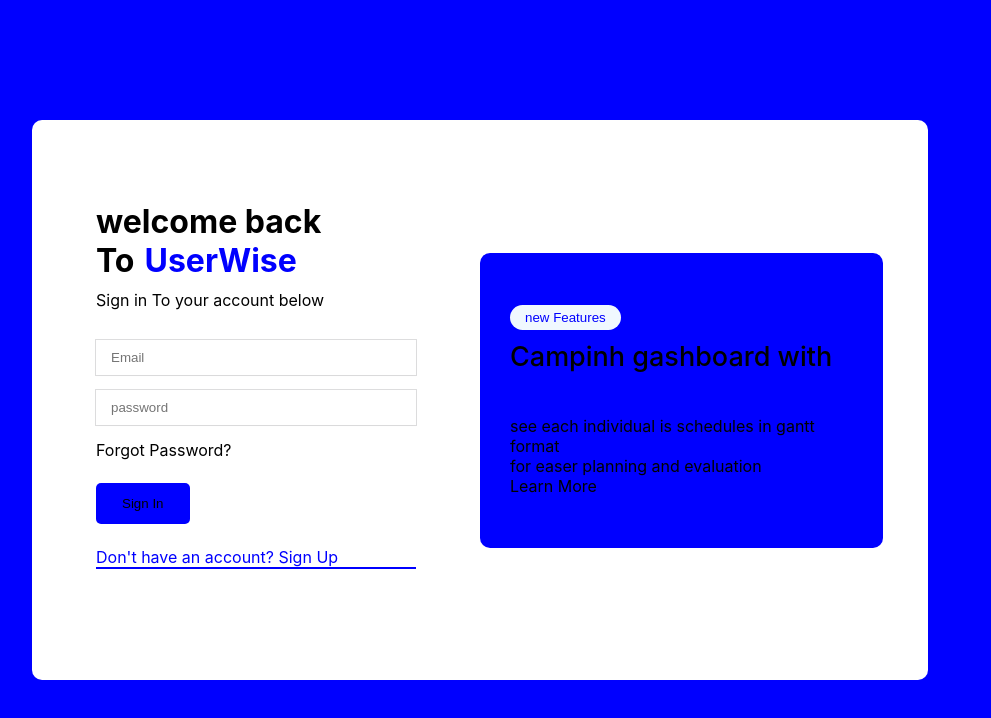
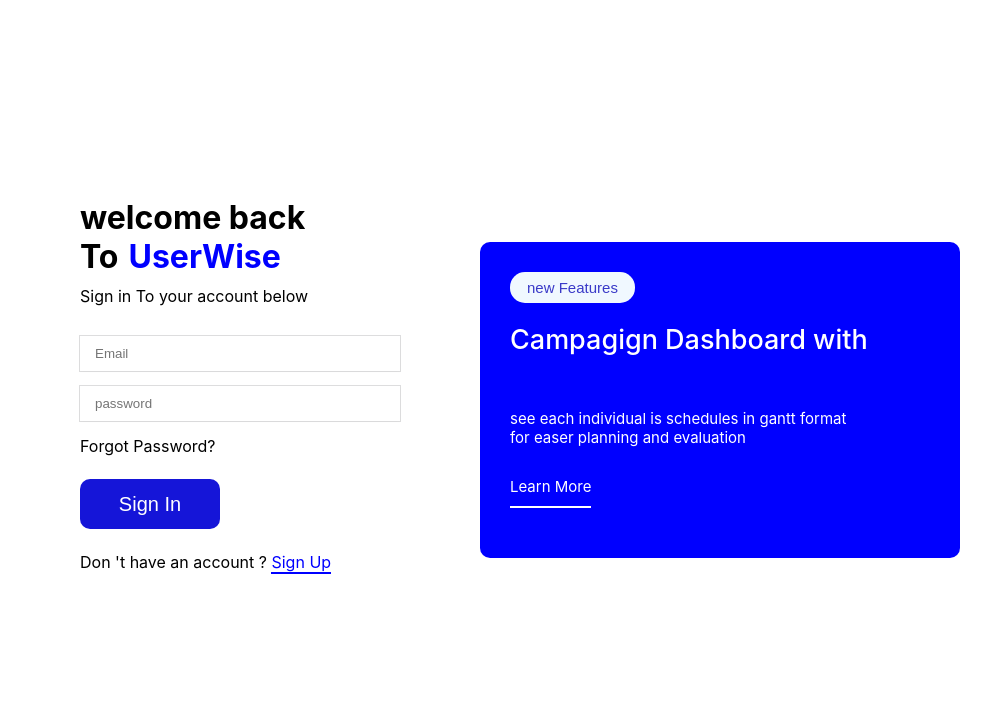
Before and after one commit to webskyneofficiall/webskyne-crm, a Next.js app: page /signin in a window 1280 px wide. Shown: the top 718 px of the page, without its empty margins (160-1151 px from the left). Built offline with nearby package versions, Linux system fonts and the light colour scheme.

Commit message:
[SIGNUP/SIGNIN] background color remove and button hover added

```diff
--- a/pages/signin/Signup.module.css
+++ b/pages/signin/Signup.module.css
@@ -1,5 +1,5 @@
 .signinup {
-    background: blue;
+
     height: 100vh;
     display: flex;
     justify-content: center;
@@ -9,12 +9,11 @@
 .limiter {
     background: white;
     border-radius: 10px;
-    /* border: 5px solid red; */
-    width: 70%;
+    width: 75%;
     height: 70vh;
     display: grid;
     grid-template-columns: 50% 50%;
-    /* justify-content: space-around; */
+    justify-content: space-around;
     align-items: center;
 
 }
@@ -25,10 +24,9 @@
 
 .submit {
     margin: 23px 0px;
-    background-color: blue;
     border: none;
-    padding: 13px 26px;
     border-radius: 5px;
+    font-size: 20px;
 }
 
 .form {
@@ -55,24 +53,33 @@
 }
 
 .privicy {
-    font-size: 12px;
+    font-size: 10px;
+    font-weight: 500;
 }
 
 
 
 /* rightpage css  */
+
 .signuprighttemp {
     width: 100%;
     display: flex;
-    position: relative;
     justify-content: center;
     align-items: center;
 }
 
 .signuprighttemp_in {
+    position: relative;
     padding: 30px 20px;
+    z-index: 1;
+}
+
+.signuprighttemp_in_data {
     background-color: rgb(196, 235, 235);
+    position: relative;
+    padding: 30px 20px;
     z-index: 1;
+    z-index: 3;
 }
 
 .signuprighttemp_icon {
@@ -104,13 +111,13 @@
 }
 
 .bodersignup {
-    top: 30px;
-    right: 80px;
+    top: 15%;
+    right: -12px;
     position: absolute;
     background-color: blue;
     width: 310px;
     height: 350px;
-    /* z-index: -1; */
+    z-index: -1;
 }
 
 
@@ -121,44 +128,103 @@
     background-color: blue;
     border-radius: 10px;
     height: 100%;
-    width: 90%;
+    color: white;
     padding: 30px 0px;
     position: relative;
 }
 
 .loginrighttemp_in {
-    padding: 22px 30px;
+    padding: 0px 30px;
 }
 
 .loginrighttemp_icon {
     background-color: aliceblue;
-    color: blue;
-    padding: 5px 15px;
+    color: rgb(58, 58, 200);
+    padding: 7px 17px;
     border: none;
     border-radius: 15px;
+    font-weight: 500;
+    font-size: 15px;
 }
 
+
 .loginrighttemp_body {
-    margin: 10px 0px;
+    margin: 20px 0px;
     font-size: 27px;
     font-weight: 500;
 }
 
-.loginrighttemp_body {
-    display: flex;
-    justify-content: center;
-    align-items: center;
+.loginrighttemp_desc {
+    /* margin: 10px; */
+    font-size: 15px;
 }
 
-/* .boderlogin{
-    padding: 0px 20px;
+.subbmithover {
+    width: 140px;
+    height: 50px;
+    border: none;
+    outline: none;
+    color: #fff;
+    background: rgb(21, 21, 216);
+    cursor: pointer;
+    position: relative;
+    z-index: 0;
+    border-radius: 10px;
+}
+
+.subbmithover:before {
+    content: '';
+    background: linear-gradient(45deg, #ff0000, #ff7300, #fffb00, #48ff00, #00ffd5, #002bff, #7a00ff, #ff00c8, #ff0000);
+    position: absolute;
+    top: -2px;
+    left: -2px;
+    background-size: 400%;
+    z-index: -1;
+    filter: blur(5px);
+    width: calc(100% + 4px);
+    height: calc(100% + 4px);
+    animation: glowing 20s linear infinite;
+    opacity: 0;
+    transition: opacity .3s ease-in-out;
+    border-radius: 10px;
+}
+
+
+
+.subbmithover:active:after {
+    background: transparent;
+}
+
+.subbmithover:hover:before {
+    opacity: 1;
+    background: #111;
+
+}
+
+.subbmithover:after {
+    z-index: -1;
+    content: '';
+    position: absolute;
     width: 100%;
-    height:21vh;
-    margin-top: 50px;
-    margin-left: 50px;
-    background-color: black;
+    height: 100%;
+    left: 0;
+    top: 0;
+    border-radius: 10px;
+}
 
-} */
+@keyframes glowing {
+    0% {
+        background-position: 0 0;
+    }
+
+    50% {
+        background-position: 400% 0;
+    }
+
+    100% {
+        background-position: 0 0;
+    }
+}
 
 @media (max-width: 1000px) {
     .right_icon {
@@ -167,7 +233,6 @@
 
     .limiter {
         grid-template-columns: 100%;
-        /* justify-content: space-around; */
         width: 100%;
     }
 
--- a/pages/signin/index.js
+++ b/pages/signin/index.js
@@ -2,8 +2,8 @@
 import classes from './Signup.module.css'
 
 import React, { useState } from 'react';
-import  Loginrighttemp  from './loginrighttamp';
-import  Signuprighttemp  from './signuprighttemp';
+import Loginrighttemp from './loginrighttamp';
+import Signuprighttemp from './signuprighttemp';
 import Link from 'next/link';
 const initialState = { firstName: '', lastName: '', email: '', password: '', confirmPassword: '' };
 
@@ -37,7 +37,7 @@
                             <h1>welcome back</h1>
                             <h1 style={{ display: "flex" }}>To <p style={{ marginLeft: "10px", color: "blue" }}>UserWise</p></h1>
 
-                        </div> : <div><h1>Create your Account</h1> </div>}</div>
+                        </div> : <div><h1>Create your </h1> <h1>Account</h1></div>}</div>
 
                         <div className={classes.heading_desc}>{isSignup ? null : 'Sign in  To your account below'}</div>
                         <form className={classes.form} onSubmit={handleSubmit}>
@@ -75,16 +75,19 @@
                             <div className={classes.privicy}>{isSignup ? 'by Clicking "register" you Agree yo UserWise Terms and Privicy .' : null}</div>
                             <Link href="/home">
 
-                                <button type="submit" className={classes.submit}>
-                                    {isSignup ? 'Sign Up' : 'Sign In'}
+                                <button type="submit" className={`${classes.submit} ${classes.subbmithover}`}>
+                                    {isSignup ? 'Register' : 'Sign In'}
                                 </button>
                             </Link>
 
 
                             <div className={classes.switchbutton}>
-                                <div onClick={switchMode} style={{color:"blue",borderBottom:"2px solid blue"}}>
-                                    {isSignup ? 'Already have an account? Sign in' : "Don't have an account? Sign Up"}
-                                </div>
+                                <span>
+                                    {isSignup ? 'Already have an account ?  ' : "Don 't have an account ?  "}
+                                </span>
+                                <span onClick={switchMode} style={{ color: "blue", borderBottom: "2px solid blue" }}>
+                                    {isSignup ? 'Sign in' : " Sign Up"}
+                                </span>
                             </div>
 
                         </form>
@@ -94,7 +97,7 @@
 
                 </div>
                 <div className={classes.rightpaper}>
-                    {(isSignup) ? <div className={classes.rightpapersignin}><Signuprighttemp />  </div> : <Loginrighttemp />}
+                    {(isSignup) ? <Signuprighttemp /> : <div className={classes.rightpapersignin}><Loginrighttemp />  </div>}
 
 
                 </div>
--- a/pages/signin/loginrighttamp.js
+++ b/pages/signin/loginrighttamp.js
@@ -9,24 +9,21 @@
 
                     <button className={classes.loginrighttemp_icon}>new Features</button>
                     <div className={classes.loginrighttemp_body}>
-                        <p>Campinh gashboard with  <span style={{ color: "blue" }}>Gantt  View</span> </p>
+                        <p>Campagign Dashboard with  <span style={{ color: "blue" }}>Gantt  View</span> </p>
 
                     </div>
-                    <div className={classes.c}>
-                        <div>
+                    <div className={classes.loginrighttemp_desc}>
+
                             <p>see each individual is schedules in gantt format</p>
                             <p>for easer planning and evaluation</p>
+                        <div style={{ margin:"20px 0px" , display:"flex"}}>
+                        <p style={{borderBottom:"2px solid white" ,padding:"10px 0px"}}> Learn More</p>
+
                         </div>
-                        <div> Learn More</div>
                     </div>
                 </div>
 
-                <div className={classes.boderlogin}>
 
-                </div>
-                <div className={classes.bodersmallicon}>
-
-                </div>
             </div>
         </>
     )
--- a/pages/signin/signuprighttemp.js
+++ b/pages/signin/signuprighttemp.js
@@ -6,6 +6,10 @@
             <div className={classes.signuprighttemp}>
 
                 <div className={classes.signuprighttemp_in}>
+                <div className={classes.bodersignup}>
+
+</div>
+                    <div className={classes.signuprighttemp_in_data} >
 
                         <div className={classes.signuprighttemp_icon}></div>
                         <div className={classes.signuprighttemp_body}>
@@ -20,9 +24,11 @@
                         <div className={classes.signuprighttemp_logo}>Per Blue</div>
                     </div>
 
-                <div className={classes.bodersignup}>
+
 
                 </div>
+
+
 
             </div>
         </>
```
Also changed, not shown: components/graph/Contantgraph.module.css (+8 -3 lines). Lines whose indentation alone changed are shown as unchanged.
